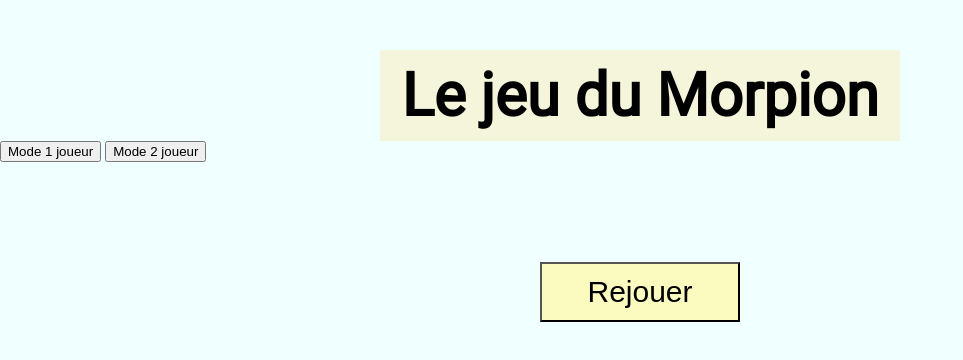
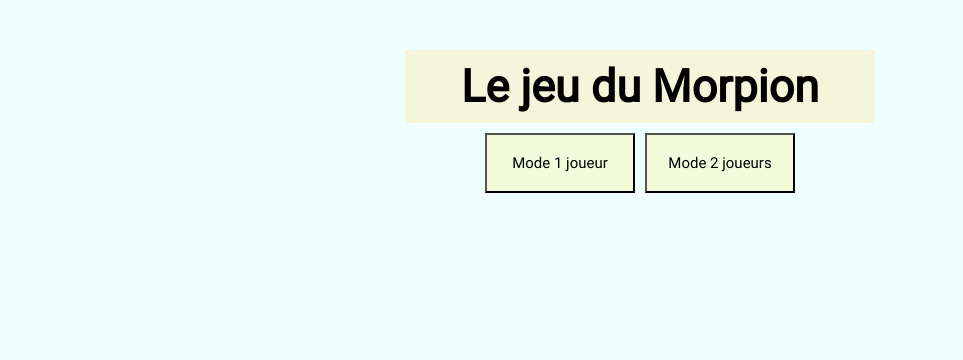
Before and after one commit to RomainR13/Projet-Javascript-MorpionVsComputer, a plain HTML site: page index.html in a window 1280 px wide. Shown: the whole page, without its empty margins (0-963 px from the left). Drawn offline with Linux system fonts and the light colour scheme.

Commit message:
add CPUmode

```diff
--- a/css/style.css
+++ b/css/style.css
@@ -5,14 +5,33 @@ body {
     font-family: "Roboto-Regular";
     background-color: azure;
 }
-h1{
+
+#menu {
+    display: flex;
+    width: fit-content;
+    margin-top: 10px;
+    gap: 10px;
+    margin: auto;
+}
+
+.mode {
+    background-color: rgb(240, 252, 217);
+    cursor: pointer;
+    width: 150px;
+    height: 60px;
+    font-size: 15px;
+    font-family: 'Roboto-Regular';
+}
+
+h1 {
     text-align: center;
     background-color: beige;
-    width: 500px;
+    width: 450px;
     margin: auto;
     margin-top: 50px;
+    margin-bottom: 10px;
     padding: 10px;
-    font-size: 60px;
+    font-size: 45px;
 }
 
 .row {
@@ -28,34 +47,35 @@ h1{
 
 }
 
-.pion{
+.pion {
     width: 100px;
     display: flex;
 
 }
 
-#rejouer{
+#rejouer {
     text-align: center;
-    margin: 100px;
+    margin: 50px;
 }
 
-#error{
+#error {
     font-family: 'Roboto-Regular';
     font-size: 30px;
     text-align: center;
     margin: 10px;
 }
 
-.bouton{
-    background-color: rgb(251, 251, 191);
+.bouton {
+    background-color: rgb(240, 252, 217);
     cursor: pointer;
     width: 200px;
     height: 60px;
     font-size: 30px;
     padding: 10px;
+    font-family: 'Roboto-Regular';
 }
 
-#end{
+#end {
     font-family: 'Roboto-Regular';
     font-size: 30px;
 }
@@ -69,6 +89,10 @@ h1{
     flex-direction: column;
 }
 
+.hidden {
+    display: none;
+}
+
 @font-face {
     font-family: Roboto-Regular;
     src: url(../assets/font/Roboto-Regular.ttf);
--- a/index.html
+++ b/index.html
@@ -11,15 +11,15 @@
 <body>
     <h1>Le jeu du Morpion</h1>
     <div id="menu">
-        <button onclick="initialisating(true)">Mode 1 joueur</button>
-        <button onclick="initialisating(false)">Mode 2 joueur</button>
+        <button class="mode" onclick="initialisating(true)">Mode 1 joueur</button>
+        <button class="mode" onclick="initialisating(false)">Mode 2 joueurs</button>
 
     </div>
-    <div>
-        <div id="error"></div>
+    <div id="error"></div>
+    <div id="menuReplay" class="hidden">
         <div id="rejouer">
             <p id="end"></p>
-            <button type="button" class="bouton" onclick="Initialisating()">Rejouer</button>
+            <button type="button" class="bouton" onclick="initialisating()">Rejouer</button>
         </div>
     </div>
     <div id="gameContainer">
--- a/main.js
+++ b/main.js
@@ -9,10 +9,9 @@ let joueurs, joueur;
 let gameOver = false
 let cpuMode = false
 
-function initialisating(isCpuMode) {
+function initialisating(isCpuMode = cpuMode) {
+
     cpuMode = isCpuMode
-    // On cache le bouton "Rejouer"
-    document.querySelector("#rejouer").style.visibility = "hidden";
     // On définit les joueurs
     joueurs = ['X', 'O'];
     // Et le joueur qui commence
@@ -39,11 +38,11 @@ function play(row, col) {
             displayMap();
             if (checking()) {
                 document.querySelector('#rejouer p').innerHTML = `Félicitations ! Le  ${joueur == "X" ? "Joueur 1" : "I-Robot"} Gagne !`
-                document.querySelector("#rejouer").style.visibility = "visible";
+                document.querySelector('#menuReplay').classList.remove('hidden')
                 gameOver = true;
             } else if (isGridFull()) {
                 document.querySelector('#rejouer p').innerHTML = 'Match nul !'
-                document.querySelector("#rejouer").style.visibility = "visible";
+                document.querySelector('#menuReplay').classList.remove('hidden')
                 gameOver = true
             } else {
                 joueur = (joueur === joueurs[0]) ? joueurs[1] : joueurs[0];
@@ -112,6 +111,8 @@ function isGridFull() {
 }
 
 function displayMap() {
+    document.querySelector('#menuReplay').classList.add('hidden')
+
     gameContainer.innerHTML = "";
     map.forEach((row, rowIndex) => {
         let rowContainer = document.createElement('div');
```
